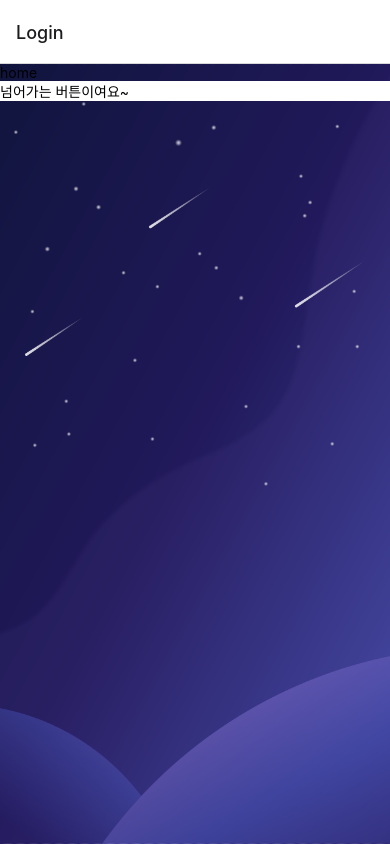
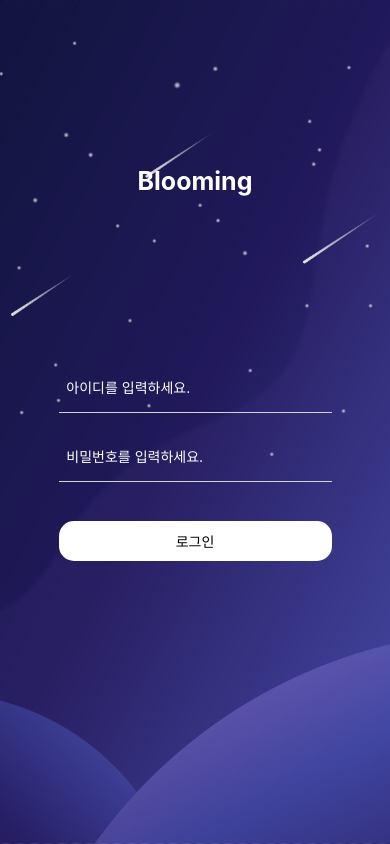
Before and after one commit to byhhh2/blooming-frontend, a React Native app in the folder blooming/: screen /Login in a window 390 px wide. Built offline with nearby package versions, Linux system fonts and the light colour scheme.

Commit message:
Fix Stack header

```diff
--- a/blooming/Stack.js
+++ b/blooming/Stack.js
@@ -9,8 +9,16 @@ const Stack = createNativeStackNavigator();
 const StackNavi = () => {
   return (
     <Stack.Navigator initialRouteName={Login}>
-      <Stack.Screen name="Login" component={Login} />
-      <Stack.Screen name="TabNav" component={TabNav} />
+      <Stack.Screen
+        name="Login"
+        component={Login}
+        options={{headerShown: false}}
+      />
+      <Stack.Screen
+        name="TabNav"
+        component={TabNav}
+        options={{headerShown: false}}
+      />
     </Stack.Navigator>
   );
 };
--- a/blooming/login/Login.js
+++ b/blooming/login/Login.js
@@ -5,6 +5,7 @@ import {
   View,
   ImageBackground,
   TouchableOpacity,
+  TextInput,
 } from 'react-native';
 
 const Login = props => {
@@ -13,33 +14,57 @@ const Login = props => {
       <ImageBackground
         source={require(`../images/background.png`)}
         style={{width: '100%', height: '100%'}}>
-        <Text>home</Text>
-        <TouchableOpacity
-          style={{width: '100%', backgroundColor: 'white'}}
-          onPress={() => props.navigation.navigate('TabNav')}>
-          <Text>넘어가는 버튼이여요~</Text>
-        </TouchableOpacity>
+        <View
+          style={{
+            height: '43%',
+            alignItems: 'center',
+            justifyContent: 'center',
+          }}>
+          <Text style={{color: 'white', fontSize: 25, fontWeight: 'bold'}}>
+            Blooming
+          </Text>
+        </View>
+        <View style={{height: '57%', alignItems: 'center'}}>
+          <TextInput
+            style={styles.textInput}
+            placeholder={'아이디를 입력하세요.'}
+            placeholderTextColor="white"
+          />
+          <TextInput
+            style={styles.textInput}
+            placeholder={'비밀번호를 입력하세요.'}
+            placeholderTextColor="white"
+          />
+          <TouchableOpacity
+            style={styles.loginBtn}
+            onPress={() => props.navigation.navigate('TabNav')}>
+            <Text>로그인</Text>
+          </TouchableOpacity>
+        </View>
       </ImageBackground>
     </View>
   );
 };
 
 const styles = StyleSheet.create({
-  sectionContainer: {
-    marginTop: 32,
-    paddingHorizontal: 24,
+  textInput: {
+    width: '70%',
+    height: 50,
+    //backgroundColor: 'orange',
+    borderBottomColor: 'lightgray',
+    borderBottomWidth: 1,
+    paddingLeft: '2%',
+    paddingRight: '2%',
+    marginBottom: '5%',
   },
-  sectionTitle: {
-    fontSize: 24,
-    fontWeight: '600',
-  },
-  sectionDescription: {
-    marginTop: 8,
-    fontSize: 18,
-    fontWeight: '400',
-  },
-  highlight: {
-    fontWeight: '700',
+  loginBtn: {
+    width: '70%',
+    height: 40,
+    marginTop: '5%',
+    borderRadius: 15,
+    backgroundColor: 'white',
+    alignItems: 'center',
+    justifyContent: 'center',
   },
 });
 
--- a/blooming/tab/TabNav.js
+++ b/blooming/tab/TabNav.js
@@ -4,7 +4,6 @@ import {Text, View, StyleSheet, BackHandler, Alert} from 'react-native';
 import Ionicons from 'react-native-vector-icons/Ionicons';
 import FontAwesome from 'react-native-vector-icons/FontAwesome';
 import Feather from 'react-native-vector-icons/Feather';
-
 
 import AddDiary from './add_diary/AddDiary';
 import Home from './home/Home';
```
Also changed, not shown: 2 other files (tests, documents, lock files or other folders). Lines whose indentation alone changed are shown as unchanged.
